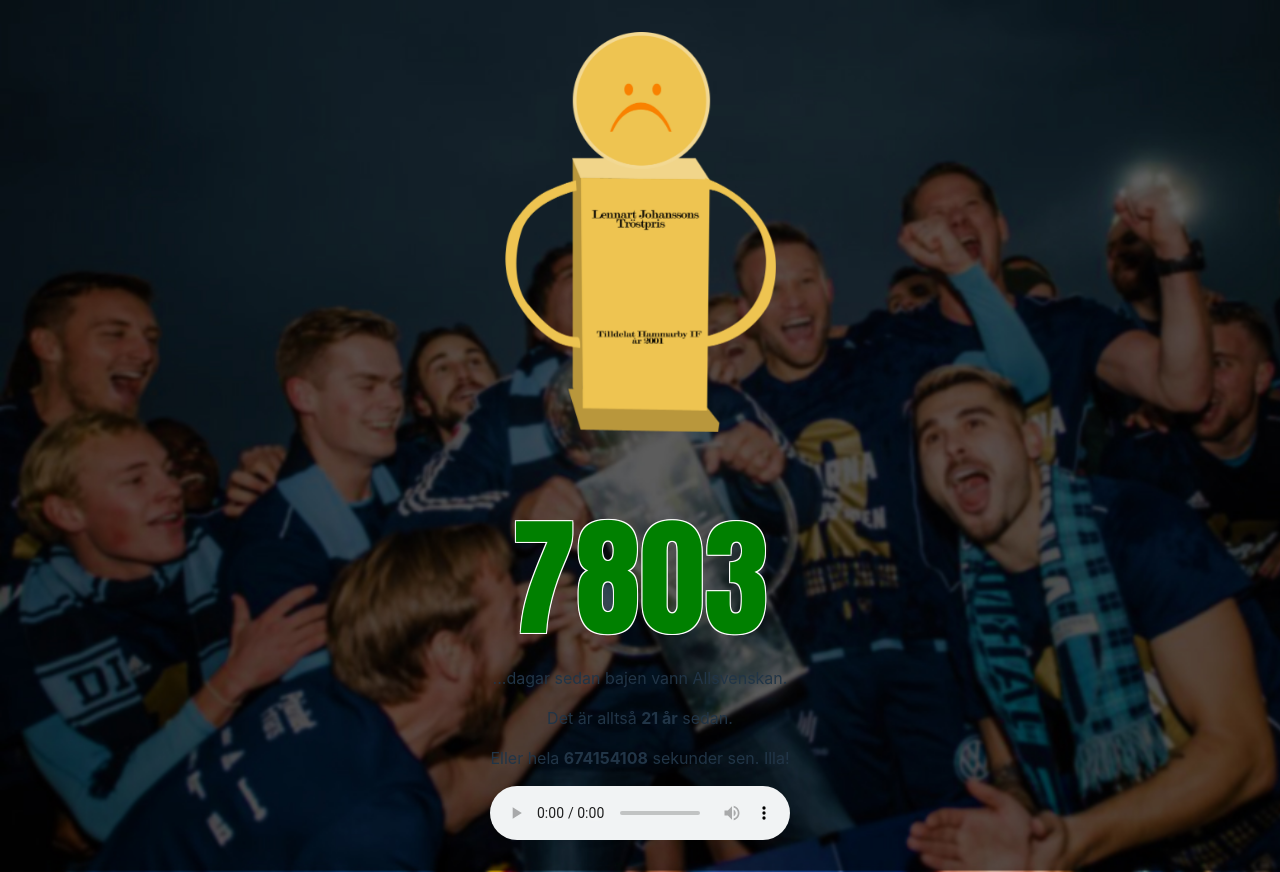
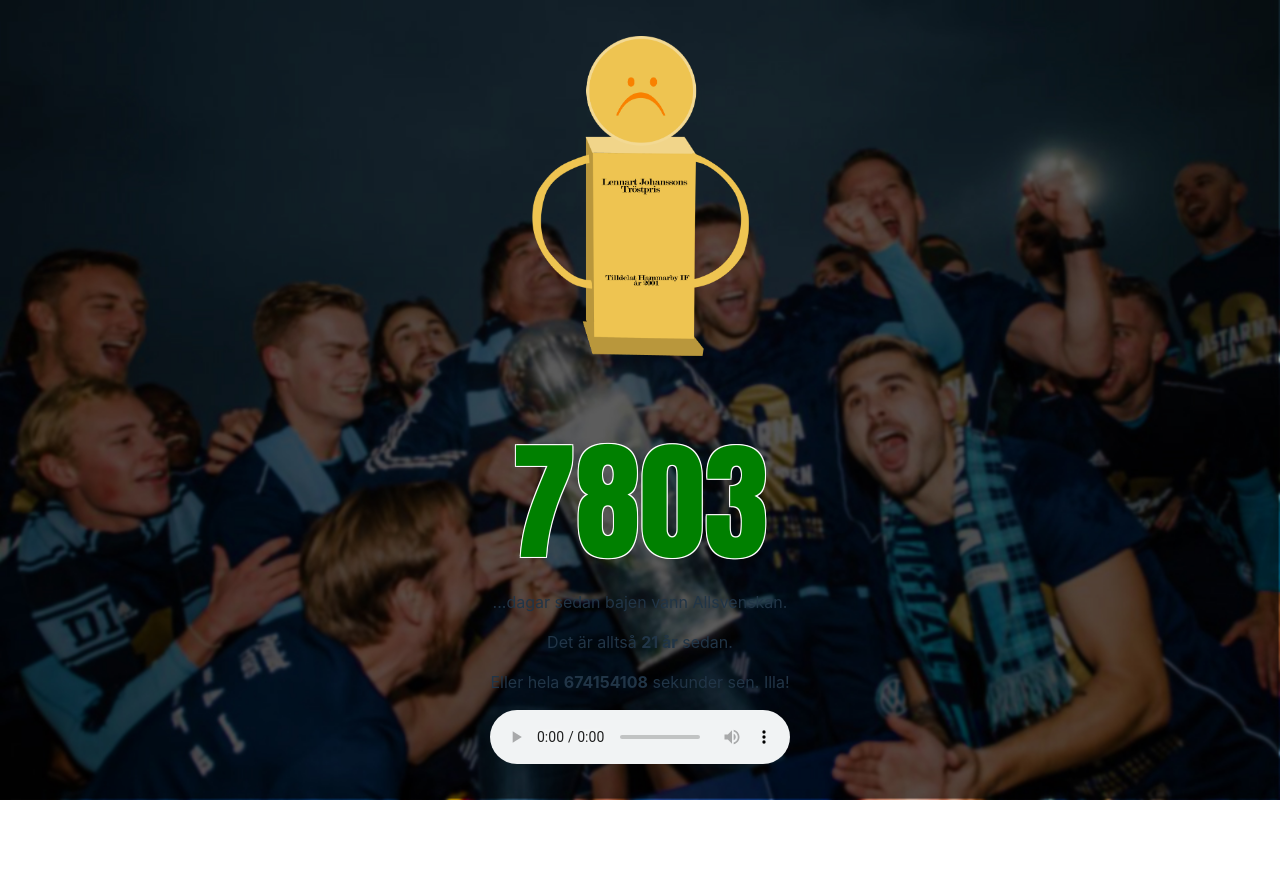
Before and after one commit to felky/Titelspoket, a Svelte app in the folder titelspoket/: page / in a window 1280 px wide. After the commit the page ends 800 px from the top, so only its background shows below. Built offline with nearby package versions, Linux system fonts and the light colour scheme.

Commit message:
resizing

```diff
--- a/titelspoket/src/App.svelte
+++ b/titelspoket/src/App.svelte
@@ -30,7 +30,7 @@
 
 <style>
     .lennarten {
-      height: 25rem;
+      height: 20rem;
     }
 
     .main-text {
```
